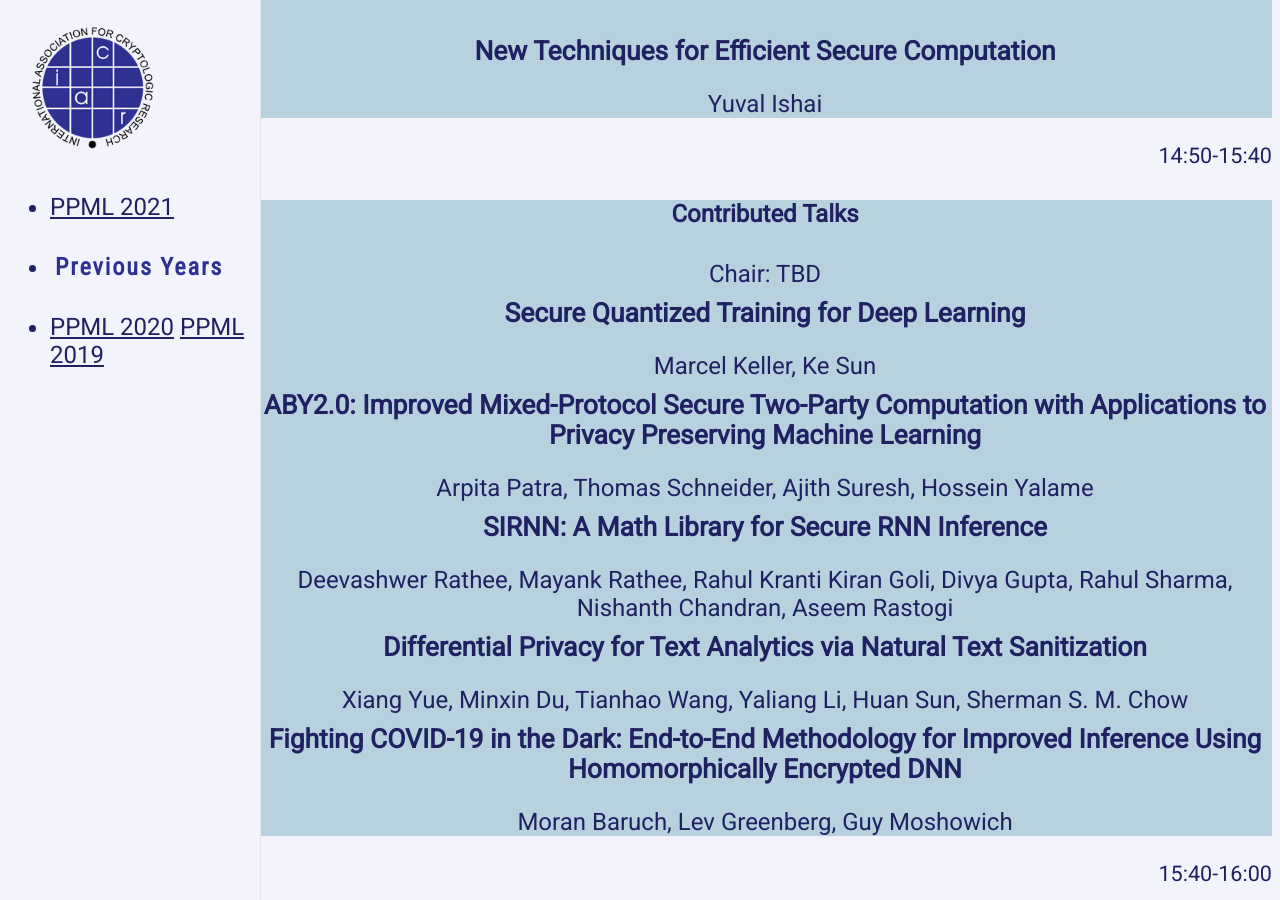
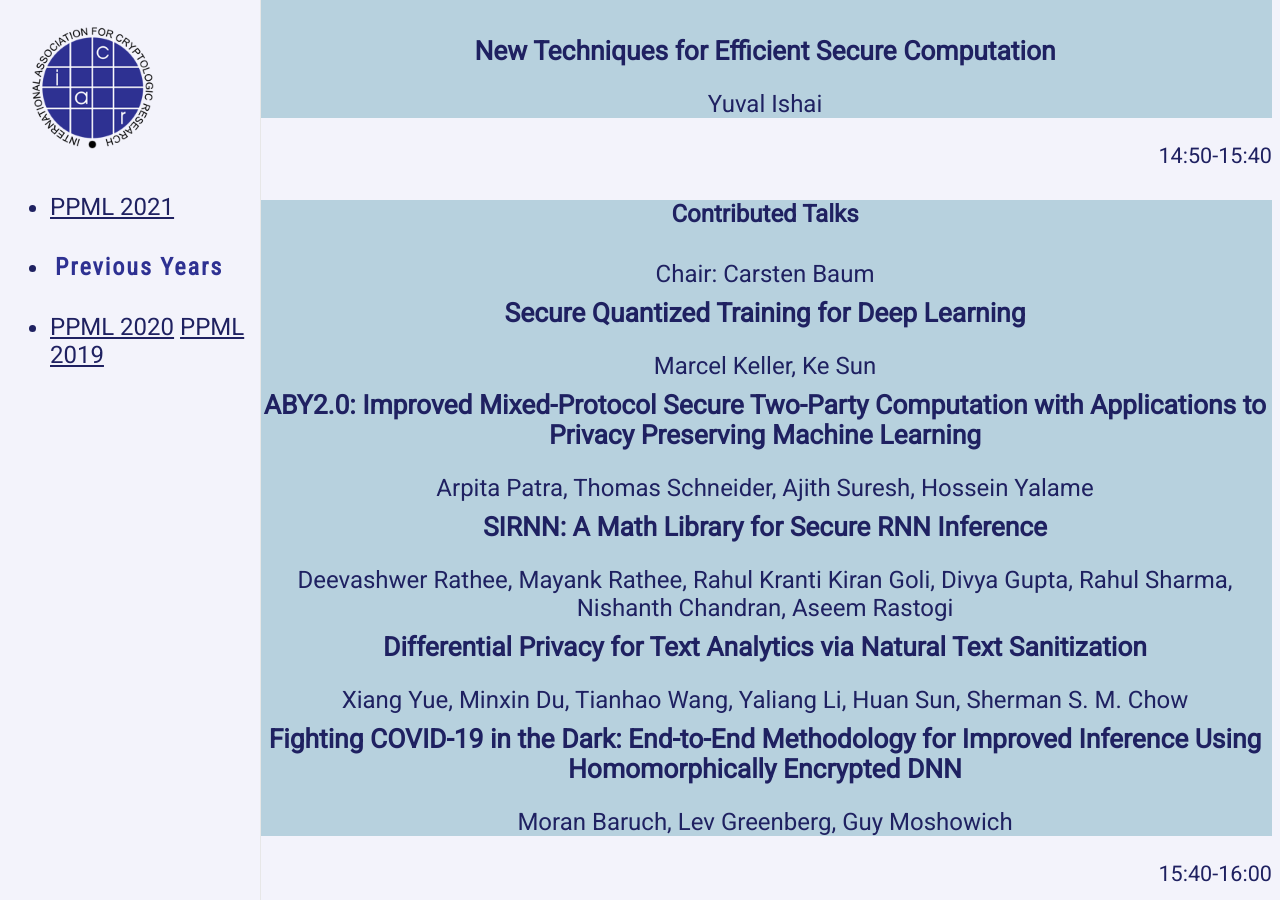
Before and after one commit to Crypto-PPML/Crypto-PPML.github.io, a Jekyll site: the page built from 2021/index.markdown, in a window 1280 px wide and 900 px high, scrolled down 1798 px. Built offline with Jekyll 4.4.1, drawn with Linux system fonts in a browser that asks for light colours; nearby versions of some CDN libraries; a style sheet for code colours, icons or effects is not loaded.

Commit message:
Update program.json

```diff
--- a/2021/assets/program.json
+++ b/2021/assets/program.json
@@ -56,7 +56,7 @@
           "starttime": "14:50",
           "sessions": [
             {
-              "moderator": "Chair: TBD",
+              "moderator": "Chair: Carsten Baum",
               "session_title": "Contributed Talks",
               "talks": [
                 {
@@ -309,7 +309,8 @@
                   "category": "Uncategorized",
                   "id": "talk-29"
                 }
-              ]
+              ],
+              "moderator": "Chair: Sahar Mazloom"
             }
           ]
         }
```
